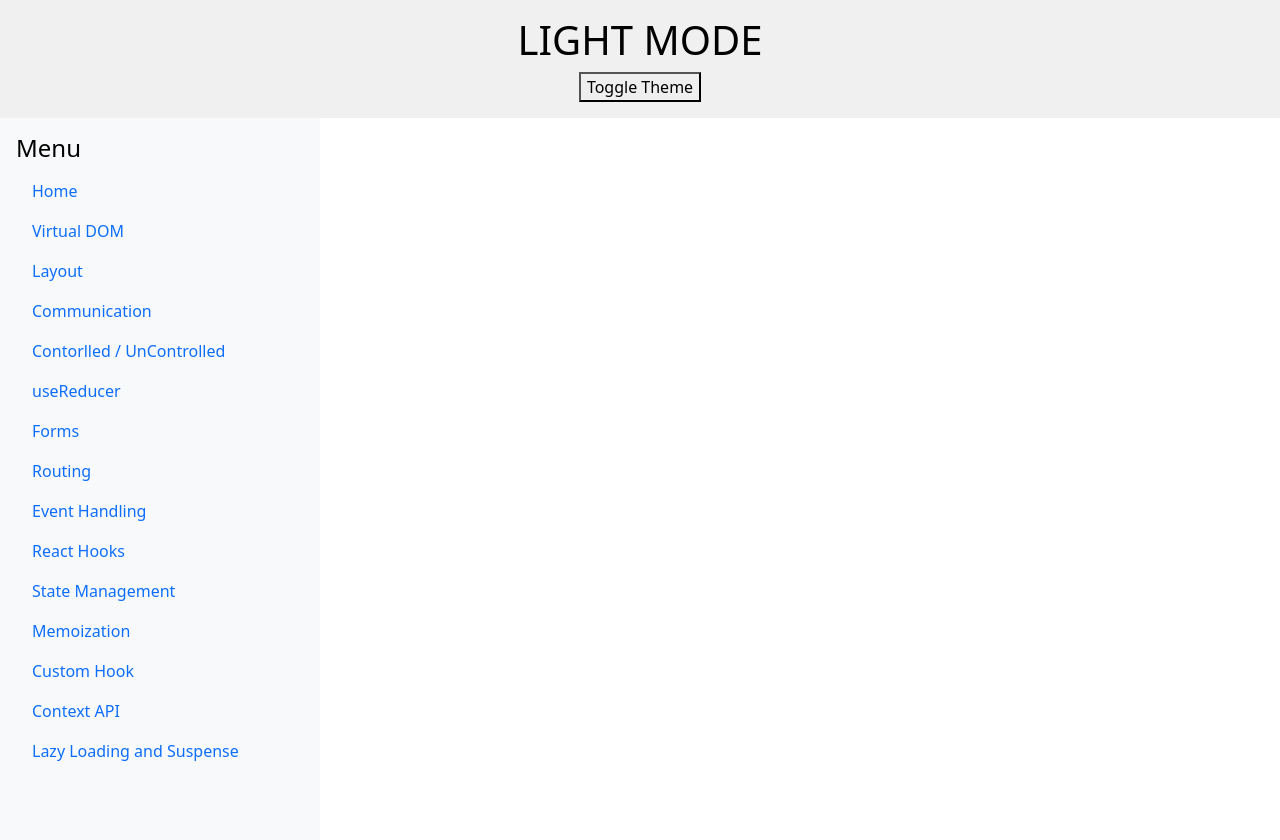
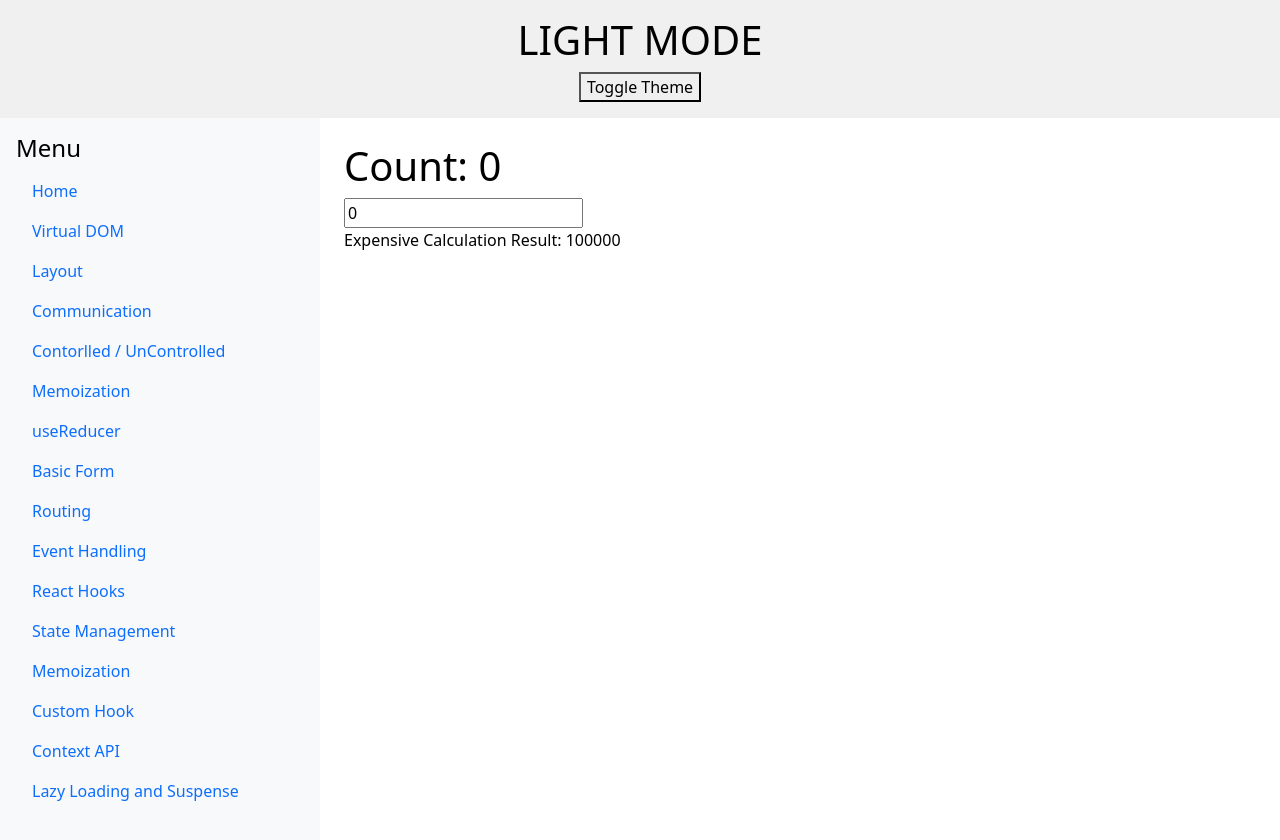
Before and after one commit to bhatb/react-concepts, a React (Create React App) app: page /usememo in a window 1280 px wide. Shown: the top 840 px of the page. Built offline with nearby package versions, Linux system fonts and the light colour scheme.

Commit message:
Forms component added

```diff
--- a/src/App.js
+++ b/src/App.js
@@ -5,9 +5,10 @@ import Home from "./layout/Home";
 import UseEffectHook from "./hooks/UseEffectHook";
 import Parent from "./communication/Parent";
 import UseReducerHook_Counter from "./topics/UseReducerHook";
-import EmployeeEditForm from "./topics/EmployeeEditForm";
 import { ThemeContext } from './topics/ThemeContext';
 import ControlledComponent from "./hooks/ControlledComponent";
+import Memoization from "./topics/Memoization";
+import BasicForm from "./forms/BasicForm";
 
 function App() {
   const { theme, toggleTheme } = useContext(ThemeContext);
@@ -53,9 +54,10 @@ function App() {
             <Route path="/hooks" element={<UseEffectHook />} />
             <Route path="/communication" element={<Parent />} />
             <Route path="/reducer" element={<UseReducerHook_Counter />} />
-            <Route path="/forms" element={<EmployeeEditForm />} />
+            <Route path="/forms" element={<BasicForm />} />
             <Route path="/context" element={<ThemeContext />} />
             <Route path="/controlled" element={<ControlledComponent />} />
+            <Route path="/usememo" element={<Memoization />} />
           </Routes>
         </Layout>
       </Router>
--- /dev/null
+++ b/src/entities/Employee.js
@@ -0,0 +1,5 @@
+export class Employee {
+    name: string = '';
+    email: string = '';
+    department: string = '';
+  }
--- /dev/null
+++ b/src/forms/BasicForm.js
@@ -0,0 +1,28 @@
+import React, { useState } from 'react';
+import  {Employee} from '../entities/Employee'
+ function BasicForm() {
+  const [employee, setEmployee] = useState(new Employee());
+
+  const handleSubmit = (e) => {
+
+    alert(`Submitted name: ${employee.name}`);
+  };
+
+  return (
+    <form onSubmit={handleSubmit}>
+      <label>Name:
+        <input type="text" value={employee.name} onChange={(e) => setEmployee({name : e.target.value})} />
+      </label>
+      <button type="submit">Submit</button>
+    </form>
+  );
+}
+
+
+export default BasicForm;
+
+//Setup a Controlled Component
+//Handle Form Submission
+//Handle Multiple Inputs
+//Validation
+//Event Bubling
--- a/src/layout/Layout.js
+++ b/src/layout/Layout.js
@@ -1,6 +1,7 @@
 import React from "react";
 import { Container, Row, Col, Nav } from "react-bootstrap";
 import { Link } from "react-router-dom";
+import Memoization from "../topics/Memoization";
 
 const Layout = ({ children }) => {
   return (
@@ -15,8 +16,10 @@ const Layout = ({ children }) => {
             <Nav.Link as={Link} to="/layout">Layout</Nav.Link>
             <Nav.Link as={Link} to="/communication">Communication</Nav.Link>
             <Nav.Link as={Link} to="/controlled">Contorlled / UnControlled</Nav.Link>
+            <Nav.Link as={Link} to="/usememo">Memoization</Nav.Link>
+
             <Nav.Link as={Link} to="/reducer">useReducer</Nav.Link>
-            <Nav.Link as={Link} to="/forms">Forms</Nav.Link>
+            <Nav.Link as={Link} to="/forms">Basic Form</Nav.Link>
             <Nav.Link as={Link} to="/routing">Routing</Nav.Link>
             <Nav.Link as={Link} to="/eventhandling">Event Handling</Nav.Link>
             <Nav.Link as={Link} to="/hooks">React Hooks</Nav.Link>
--- /dev/null
+++ b/src/topics/Memoization.js
@@ -0,0 +1,39 @@
+import React, { useState, useMemo } from 'react';
+
+const expensiveCalculation = (num) => {
+  console.log('Calculating...');
+  for (let i = 0; i < 100000; i++) {  // Simulate an expensive operation
+    num += 1;
+  }
+  return num;
+};
+
+const Memoization = () => {
+  const [count, setCount] = useState(0);
+
+  // Expensive calculation with useMemo
+  const expensiveResult = useMemo(() => {
+    return expensiveCalculation(count);
+  }, [count]);
+
+  // Handle input change
+  const handleInputChange = (e) => {
+    const value = parseInt(e.target.value) || 0; // Ensure it's a valid number or 0
+    setCount(value);
+  };
+
+  return (
+    <div>
+      <h1>Count: {count}</h1>
+      <input
+        type="number"
+        value={count}
+        onChange={handleInputChange}
+        placeholder="Enter a number"
+      />
+      <p>Expensive Calculation Result: {expensiveResult}</p>
+    </div>
+  );
+};
+
+export default Memoization;
```
Also changed, not shown: src/entities/todo.js (line endings or trailing spaces).
